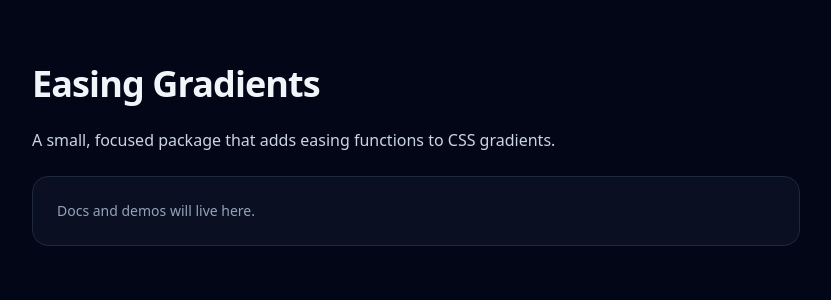
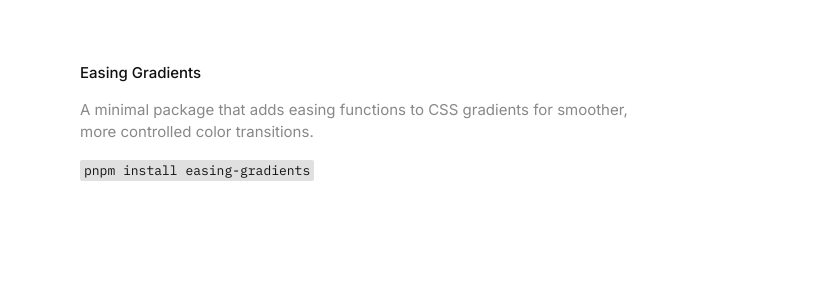
Before and after one commit to ibelick/easing-gradients, a React (Vite) app in the folder apps/site/: page / in a window 1280 px wide. Shown: the top 300 px of the page, without its empty margins (224-1055 px from the left). Built offline with nearby package versions, Linux system fonts and the light colour scheme; the HTML template or start-up script is replaced by a standard one.

Commit message:
feat: init site

```diff
--- a/apps/site/index.html
+++ b/apps/site/index.html
@@ -4,8 +4,18 @@
     <meta charset="UTF-8" />
     <meta name="viewport" content="width=device-width, initial-scale=1.0" />
     <title>Easing Gradients</title>
+    <link rel="preconnect" href="https://fonts.googleapis.com" />
+    <link rel="preconnect" href="https://fonts.gstatic.com" crossorigin />
+    <link
+      href="https://fonts.googleapis.com/css2?family=Inter:wght@400;500;600&display=swap"
+      rel="stylesheet"
+    />
+    <link
+      href="https://fonts.googleapis.com/css2?family=IBM+Plex+Mono:wght@400;500&display=swap"
+      rel="stylesheet"
+    />
   </head>
-  <body class="bg-slate-950 text-slate-100">
+  <body>
     <div id="root"></div>
     <script type="module" src="/src/main.tsx"></script>
   </body>
--- a/apps/site/postcss.config.js
+++ /dev/null
@@ -1,6 +0,0 @@
-export default {
-  plugins: {
-    tailwindcss: {},
-    autoprefixer: {}
-  }
-};
--- a/apps/site/src/App.tsx
+++ b/apps/site/src/App.tsx
@@ -1,17 +1,18 @@
-const App = () => {
+export default function App() {
   return (
     <main className="min-h-screen px-6 py-16">
-      <section className="mx-auto max-w-3xl space-y-6">
-        <h1 className="text-4xl font-semibold tracking-tight">Easing Gradients</h1>
-        <p className="text-base text-slate-300">
-          A small, focused package that adds easing functions to CSS gradients.
+      <section className="mx-auto flex max-w-2xl flex-col gap-4">
+        <h1 className="font-medium leading-tight text-color-strong">
+          Easing Gradients
+        </h1>
+        <p className="max-w-xl text-color-muted">
+          A minimal package that adds easing functions to CSS gradients for
+          smoother, more controlled color transitions.
         </p>
-        <div className="rounded-2xl border border-slate-800 bg-slate-900/60 p-6">
-          <p className="text-sm text-slate-400">Docs and demos will live here.</p>
-        </div>
+        <code className="w-fit rounded-[2px] bg-color-subtle px-1 py-px font-mono text-color-strong">
+          pnpm install easing-gradients
+        </code>
       </section>
     </main>
   );
-};
-
-export default App;
+}
--- a/apps/site/src/index.css
+++ b/apps/site/src/index.css
@@ -1,11 +1,44 @@
-@tailwind base;
-@tailwind components;
-@tailwind utilities;
+@import "tailwindcss";
+
+@theme {
+  --color-color-bg: var(--color-bg);
+  --color-color-strong: var(--color-strong);
+  --color-color-muted: var(--color-muted);
+  --color-color-subtle: var(--color-subtle);
+  --text-sm: 0.8125rem;
+  --text-sm--line-height: 1.25rem;
+  --font-mono: "IBM Plex Mono", ui-monospace, SFMono-Regular, Menlo, Monaco,
+    Consolas, "Liberation Mono", "Courier New", monospace;
+}
 
 :root {
-  color-scheme: dark;
+  color-scheme: light;
+  --color-bg: #fff;
+  --color-strong: #111111;
+  --color-muted: #888888;
+  --color-subtle: #e0e0e0;
 }
 
 body {
   margin: 0;
+  font-family: "Inter", sans-serif;
+  background: var(--color-bg);
+  color: var(--color-strong);
+  -webkit-font-smoothing: antialiased;
+  -moz-osx-font-smoothing: grayscale;
+  font-size: 15px;
 }
+
+html::selection {
+  background: var(--color-strong);
+  color: var(--color-bg);
+}
+
+code {
+  font-family: var(--font-mono);
+  font-size: 13px;
+}
+
+* {
+  box-sizing: border-box;
+}
--- a/apps/site/tailwind.config.js
+++ /dev/null
@@ -1,7 +0,0 @@
-export default {
-  content: ["./index.html", "./src/**/*.{ts,tsx}"],
-  theme: {
-    extend: {}
-  },
-  plugins: []
-};
--- a/apps/site/vite.config.ts
+++ b/apps/site/vite.config.ts
@@ -1,6 +1,7 @@
 import { defineConfig } from "vite";
 import react from "@vitejs/plugin-react";
+import tailwindcss from "@tailwindcss/vite";
 
 export default defineConfig({
-  plugins: [react()]
+  plugins: [tailwindcss(), react()]
 });
--- a/package.json
+++ b/package.json
@@ -10,7 +10,11 @@
   ],
   "scripts": {
     "build": "pnpm -r build",
+    "build:site": "pnpm --filter easing-gradients-site build",
+    "build:pkg": "pnpm --filter easing-gradients build",
     "dev": "pnpm -r dev",
+    "dev:site": "pnpm --filter easing-gradients-site dev",
+    "dev:pkg": "pnpm --filter easing-gradients dev",
     "lint": "pnpm -r lint",
     "test": "pnpm -r test"
   }
```
Also changed, not shown: apps/site/package.json (+6 -7 lines), 2 other files (tests, documents, lock files or other folders).
